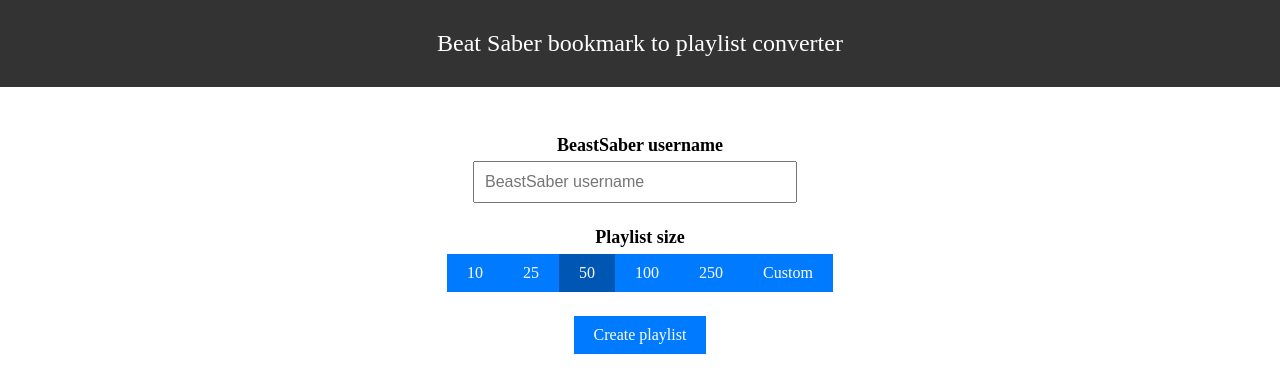
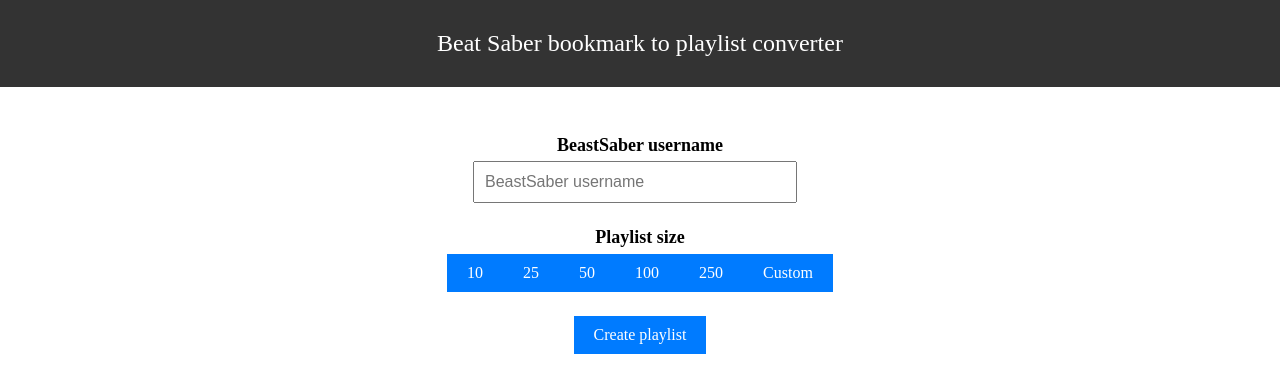
Before and after one commit to lorgan3/beatsaber-bookmark-to-playlist, a Vue app: page / in a window 1280 px wide. Shown: the top 392 px of the page. Built offline with nearby package versions, Linux system fonts and the light colour scheme; a web font is replaced by a local one.

Commit message:
Store fields in localstorage

```diff
--- a/src/components/form.vue
+++ b/src/components/form.vue
@@ -2,17 +2,29 @@
 import { fetchSongs } from "../data/bsaber";
 import { ref } from "vue";
 
-const username = ref<HTMLInputElement>();
-const playlistSize = ref(50);
+const USERNAME_KEY = "bsaber-username";
+const PLAYLIST_SIZE_KEY = "bsaber-playlist-size";
+
+const localStorageUsername = window.localStorage.getItem(USERNAME_KEY) || "";
+const localStoragePlaylistSize =
+  Number(window.localStorage.getItem(PLAYLIST_SIZE_KEY)) ?? 50;
+
+const username = ref(localStorageUsername);
+const playlistSize = ref(
+  isNaN(localStoragePlaylistSize) ? 50 : localStoragePlaylistSize
+);
 const customPlaylistSize = ref(false);
 
 const handleSearch = async () => {
   console.log(
     await fetchSongs({
-      bookmarkedBy: username.value!.value,
+      bookmarkedBy: username.value,
       amount: playlistSize.value,
     })
   );
+
+  window.localStorage.setItem(USERNAME_KEY, username.value);
+  window.localStorage.setItem(PLAYLIST_SIZE_KEY, playlistSize.value.toString());
 };
 </script>
 
@@ -22,9 +34,9 @@
       <h3>BeastSaber username</h3>
       <input
         name="username"
-        ref="username"
         type="text"
         placeholder="BeastSaber username"
+        v-model="username"
       />
     </div>
 
```
